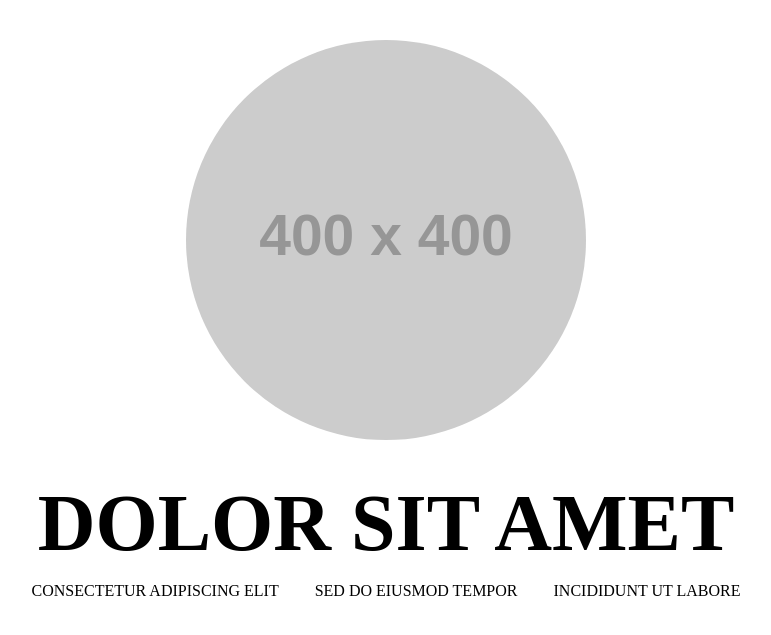
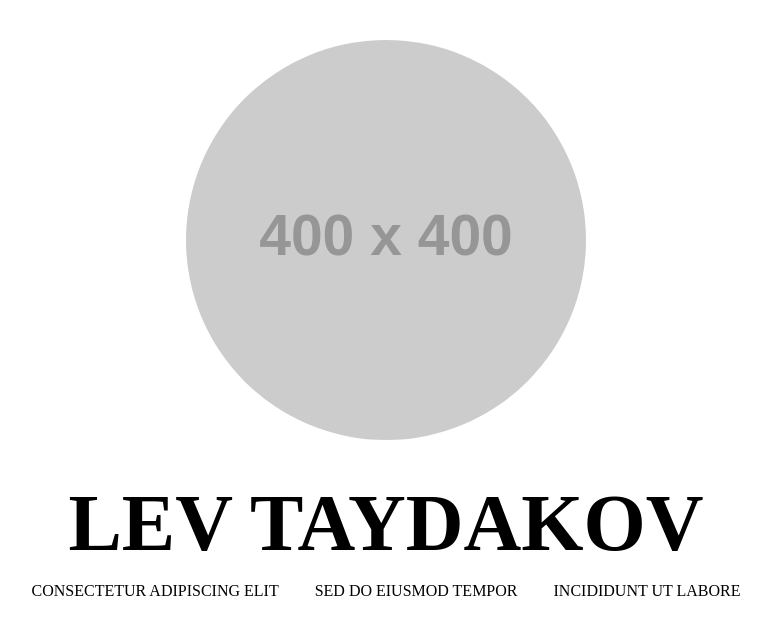
Before and after one commit to taydakov/taydakov.github.io, a Jekyll site: the page index.html, which Jekyll copies as it is, in a window 1280 px wide. Shown: the top 635 px of the page, without its empty margins (254-1025 px from the left). Built offline with Jekyll 4.4.1, drawn with Linux system fonts in a browser that asks for light colours.

Commit message:
Put Lev Taydakov on the homepage

```diff
--- a/index.html
+++ b/index.html
@@ -8,7 +8,7 @@
 	</head>
 	<body>
 		<div class="hello-picture"><img src="http://placehold.it/400x400"></div>
-		<span class="hello-text">dolor sit amet</span>
+		<span class="hello-text">Lev Taydakov</span>
 		<ul class="navigation-links">
 			<li><a href="thoughts.html">consectetur adipiscing elit</a></li>
 			<li><a href="achievements.html">sed do eiusmod tempor</a></li>
```
